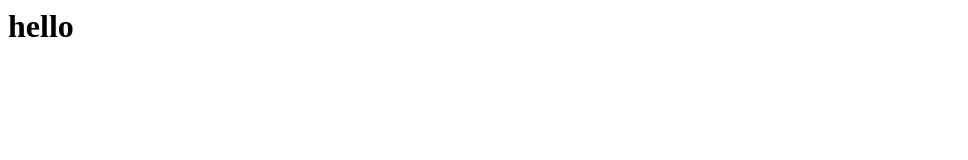
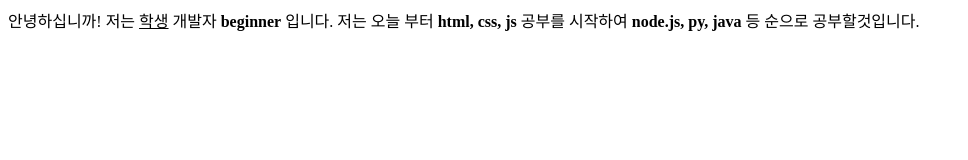
Before and after one commit to dbstjdrbl7/wed_coding_study, a plain HTML site: page index.html in a window 1280 px wide. Shown: the whole page, without its empty margins (0-968 px from the left). Drawn offline with Linux system fonts and the light colour scheme.

Commit message:
Update index.html
작성

```diff
--- a/index.html
+++ b/index.html
@@ -1,3 +1,15 @@
-<html>
-<h1>hello</h1>
-<html>
+<!DOCTYPE html>
+<html lang="koren">
+
+<head>
+    <meta charset="UTF-8">
+    <meta name="viewport" content="width=device-width, initial-scale=1.0">
+    <title>my study html css js</title>
+</head>
+
+<body>
+    안녕하십니까! 저는 <u>학생</u> 개발자 <strong>beginner</strong> 입니다.
+    저는 오늘 부터 <strong>html, css, js</strong> 공부를 시작하여 <strong>node.js, py, java</strong> 등 순으로 공부할것입니다.
+</body>
+
+</html>
```
